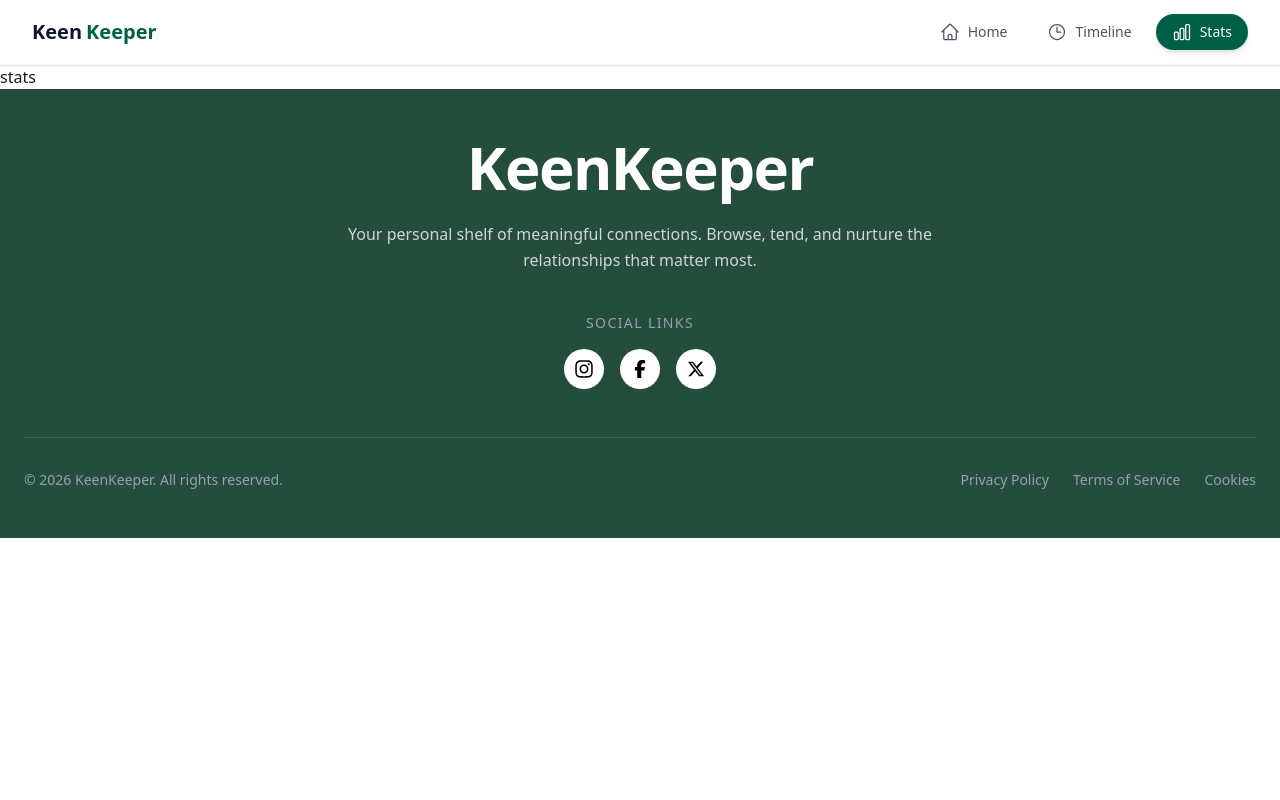
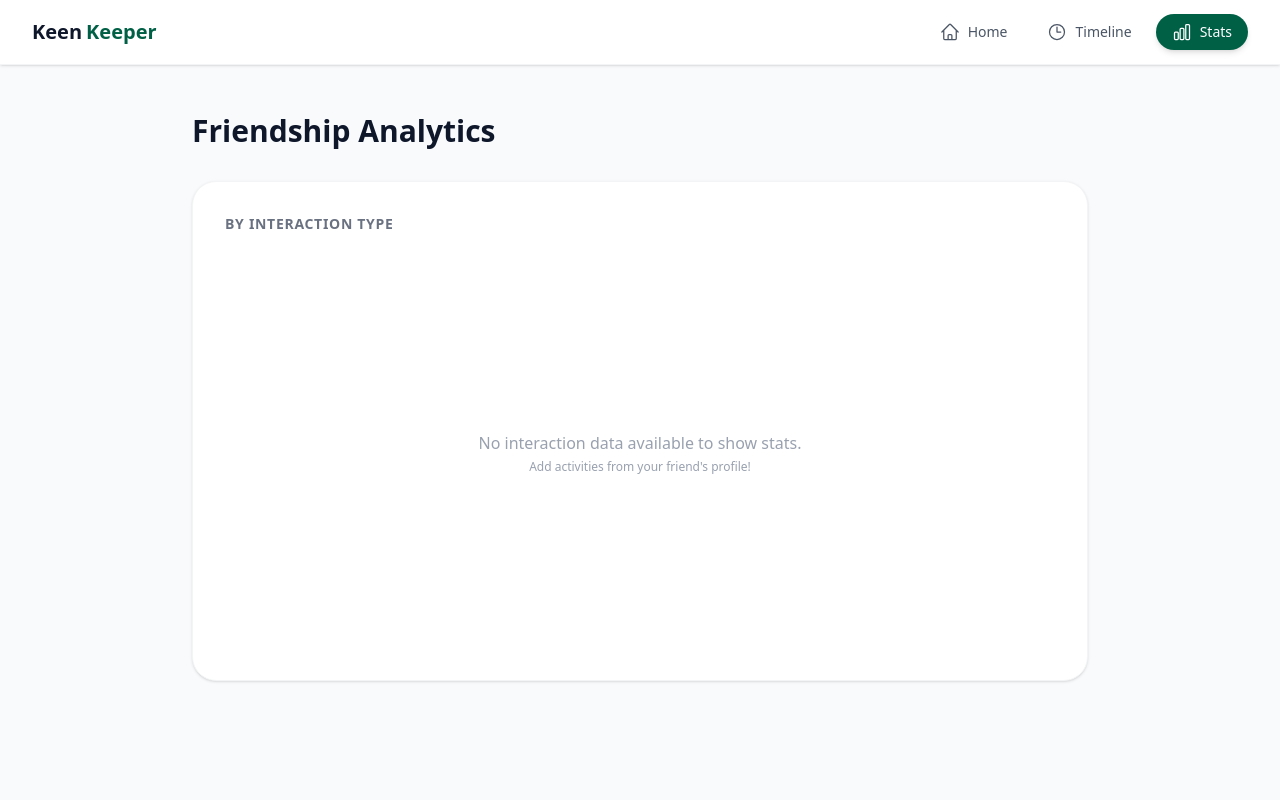
Before and after one commit to apurbadatta/Keen-Keeper, a Next.js app: page /stats in a window 1280 px wide. Shown: the top 800 px of the page. Built offline with nearby package versions, Linux system fonts and the light colour scheme.

Commit message:
stats section and  recharts add

```diff
--- a/package.json
+++ b/package.json
@@ -15,7 +15,8 @@
     "react": "19.2.4",
     "react-dom": "19.2.4",
     "react-icons": "^5.6.0",
-    "react-toastify": "^11.0.5"
+    "react-toastify": "^11.0.5",
+    "recharts": "^3.8.1"
   },
   "devDependencies": {
     "@tailwindcss/postcss": "^4",
--- a/src/app/stats/page.jsx
+++ b/src/app/stats/page.jsx
@@ -1,11 +1,79 @@
-import React from 'react';
+"use client";
 
-const Stats = () => {
-    return (
-        <div>
-            stats
+import React, { useMemo } from 'react';
+import { PieChart, Pie, Cell, ResponsiveContainer, Tooltip, Legend } from 'recharts';
+import { useTimeline } from "@/context/TimelineContext";
+
+export default function StatsPage() {
+  const { activities } = useTimeline();
+
+
+  const chartData = useMemo(() => {
+    const counts = {
+      Call: 0,
+      Text: 0,
+      Video: 0,
+    };
+
+
+    activities.forEach((activity) => {
+      if (counts[activity.type] !== undefined) {
+        counts[activity.type]++;
+      }
+    });
+
+    return [
+      { name: 'Text', value: counts.Text, color: '#8b5cf6' },
+      { name: 'Call', value: counts.Call, color: '#0C960C' },
+      { name: 'Video', value: counts.Video, color: '#064e3b' },
+    ];
+  }, [activities]);
+
+
+  const hasData = activities.length > 0;
+
+  return (
+    <div className="bg-[#f8fafc] min-h-screen p-6 md:p-12">
+      <div className="max-w-4xl mx-auto">
+        <h1 className="text-3xl font-bold text-slate-900 mb-8">Friendship Analytics</h1>
+
+        <div className="bg-white p-8 rounded-3xl border border-gray-100 shadow-sm min-h-[500px] flex flex-col">
+          <h3 className="text-sm font-semibold text-gray-500 uppercase tracking-wider mb-6">
+            By Interaction Type
+          </h3>
+
+          {!hasData ? (
+            <div className="flex-1 flex flex-col items-center justify-center text-gray-400">
+              <p>No interaction data available to show stats.</p>
+              <p className="text-xs mt-1">Add activities from your friend's profile!</p>
+            </div>
+          ) : (
+            <div className="flex-1 w-full flex items-center justify-center">
+              <ResponsiveContainer width="100%" height={400}>
+                <PieChart>
+                  <Pie
+                    data={chartData}
+                    innerRadius="70%"
+                    outerRadius="100%"
+                    paddingAngle={8}
+                    cornerRadius={10}
+                    dataKey="value"
+                    animationDuration={1000}
+                  >
+                    {chartData.map((entry, index) => (
+                      <Cell key={`cell-${index}`} fill={entry.color} />
+                    ))}
+                  </Pie>
+                  <Tooltip
+                    contentStyle={{ borderRadius: '12px', border: 'none', boxShadow: '0 4px 12px rgba(0,0,0,0.1)' }}
+                  />
+                  <Legend verticalAlign="bottom" height={36}/>
+                </PieChart>
+              </ResponsiveContainer>
+            </div>
+          )}
         </div>
-    );
-};
-
-export default Stats;
+      </div>
+    </div>
+  );
+}
```
Also changed, not shown: 1 other file (tests, documents, lock files or other folders).
